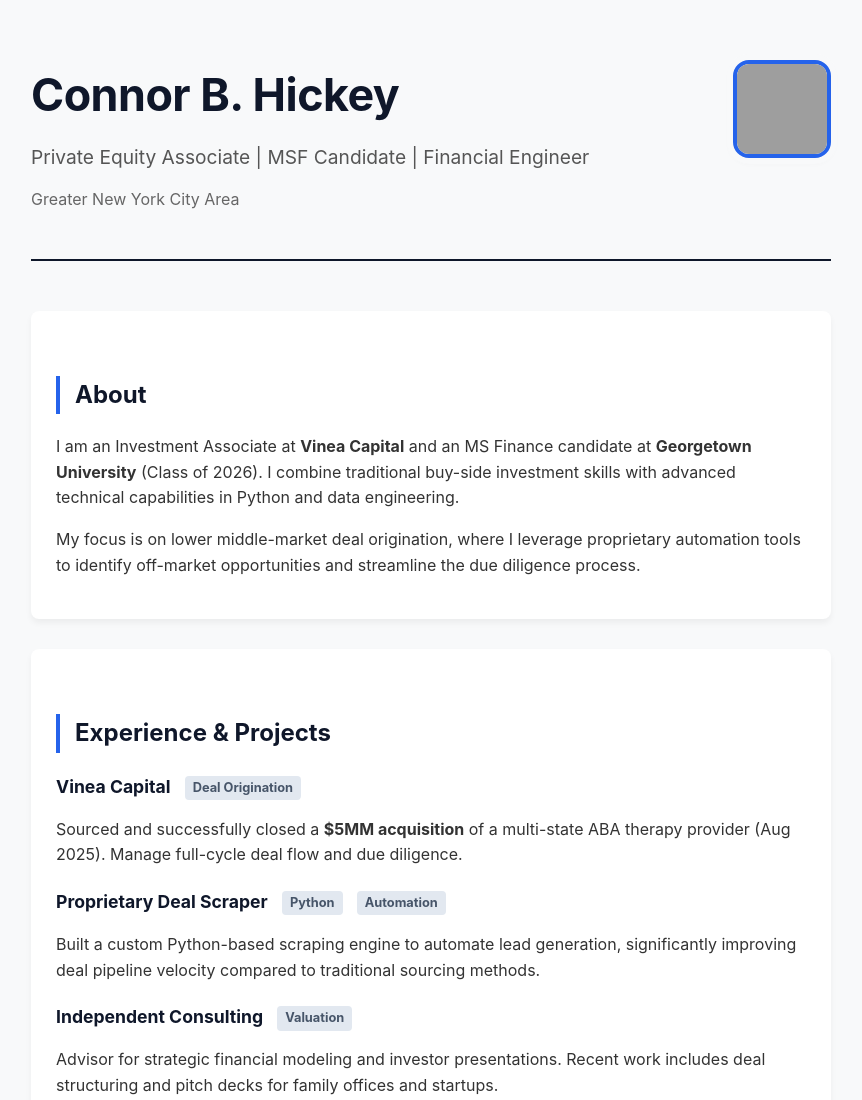
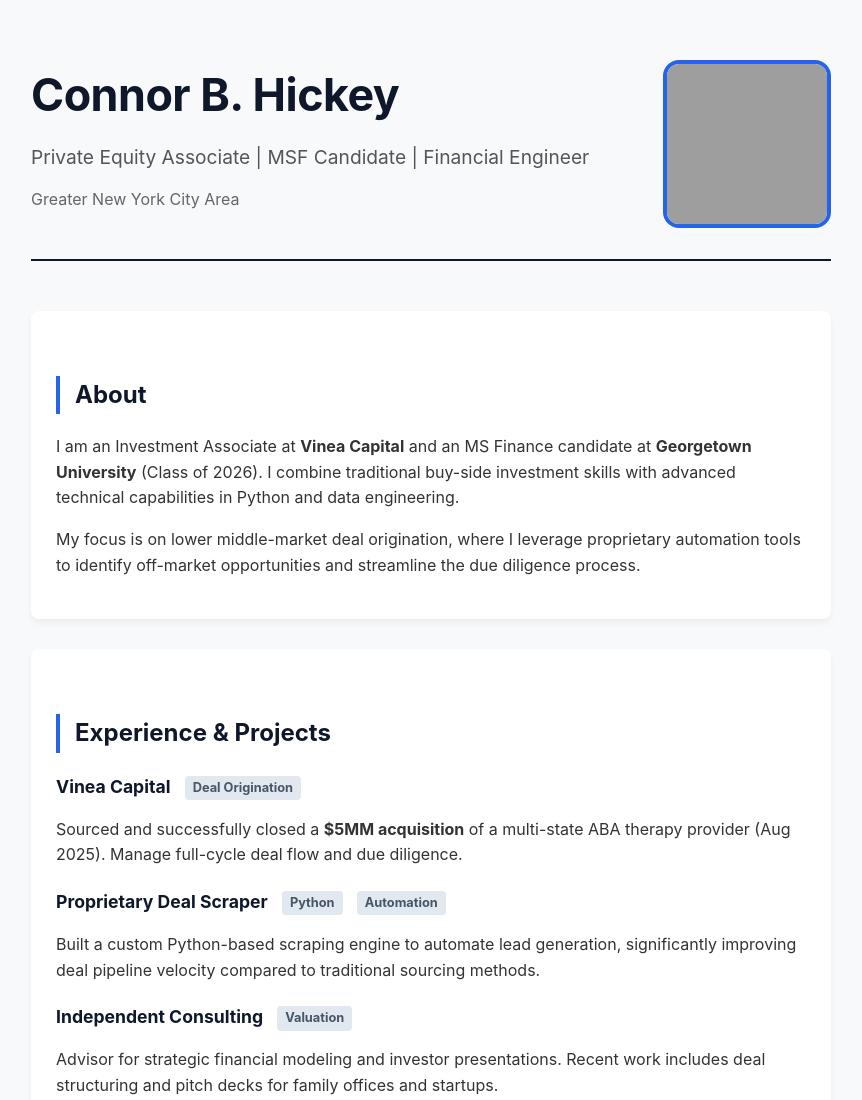
Before and after one commit to hicklax13/Test-Website, a plain HTML site: page index.html in a window 1280 px wide. Shown: the top 1100 px of the page, without its empty margins (209-1071 px from the left). Drawn offline with Linux system fonts and the light colour scheme; grey boxes are pictures that could not be loaded.

Commit message:
Increase profile image size in header

```diff
--- a/index.html
+++ b/index.html
@@ -35,8 +35,8 @@
             justify-content: space-between;
         }
         .profile-img {
-            width: 90px;
-            height: 90px;
+            width: 160px;
+            height: 160px;
             object-fit: cover;
             border: var(--img-border);
             border-radius: 16px;
```
